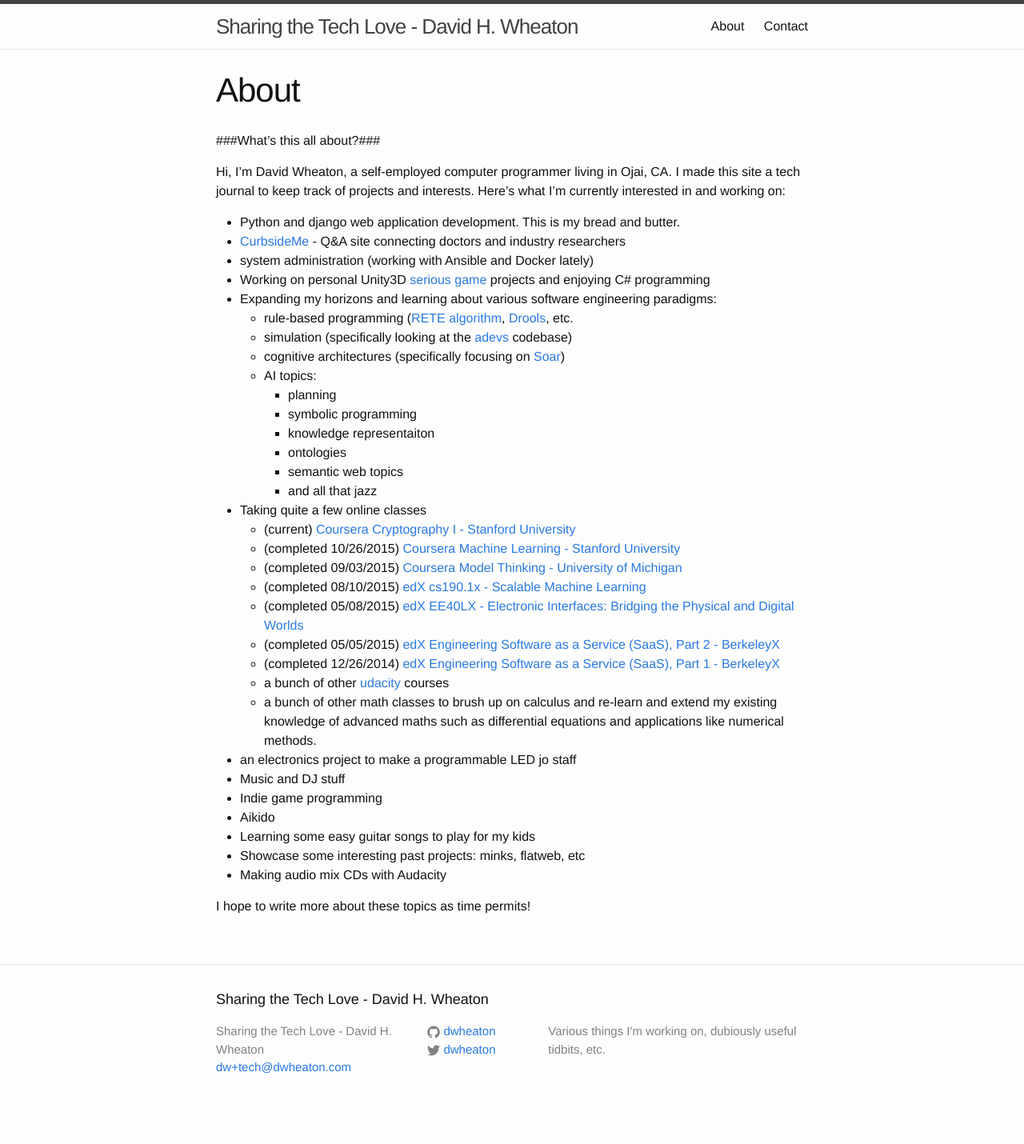
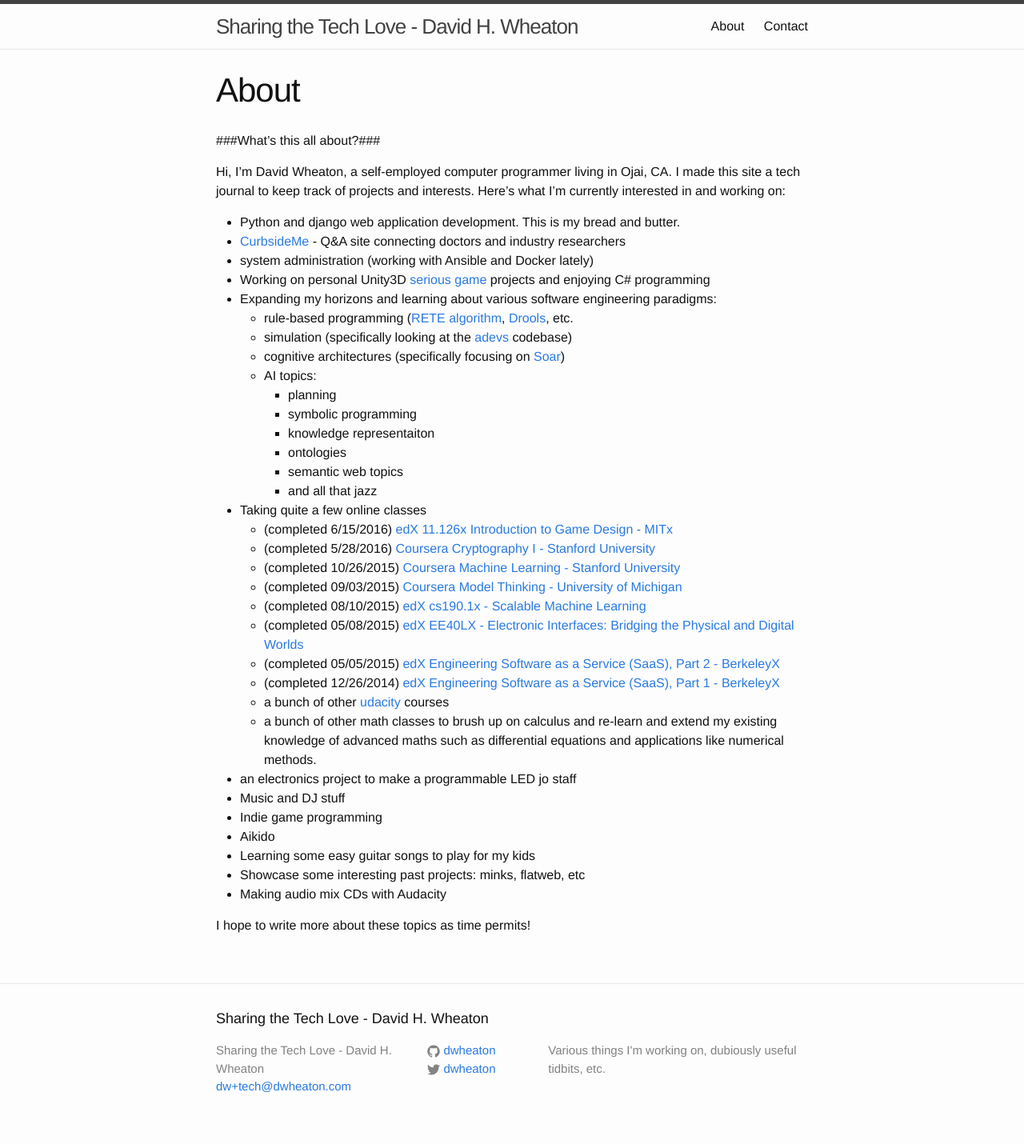
Before and after one commit to dwheaton/dwheaton.github.io, a Jekyll site: the page built from about.md, in a window 1280 px wide. Shown: the whole page at 80% size. Built offline with Jekyll 4.4.1, drawn with Linux system fonts in a browser that asks for light colours; before the commit the page ends 1406 px from its top, so only the background shows below that.

Commit message:
updated completed courses

```diff
--- a/about.md
+++ b/about.md
@@ -24,7 +24,8 @@ Hi, I'm David Wheaton, a self-employed computer programmer living in Ojai, CA.
     * semantic web topics
     * and all that jazz
 * Taking quite a few online classes
-  * (current) [Coursera Cryptography I - Stanford University](https://www.coursera.org/learn/crypto/)
+  * (completed 6/15/2016) [edX 11.126x Introduction to Game Design - MITx](https://www.edx.org/course/introduction-game-design-mitx-11-126x-0)
+  * (completed 5/28/2016) [Coursera Cryptography I - Stanford University](https://www.coursera.org/learn/crypto/)
   * (completed 10/26/2015) [Coursera Machine Learning - Stanford University](https://www.coursera.org/learn/machine-learning)
   * (completed 09/03/2015) [Coursera Model Thinking - University of Michigan](https://www.coursera.org/learn/modelthinking)
   * (completed 08/10/2015) [edX cs190.1x - Scalable Machine Learning](https://www.edx.org/course/scalable-machine-learning-uc-berkeleyx-cs190-1x)
```
